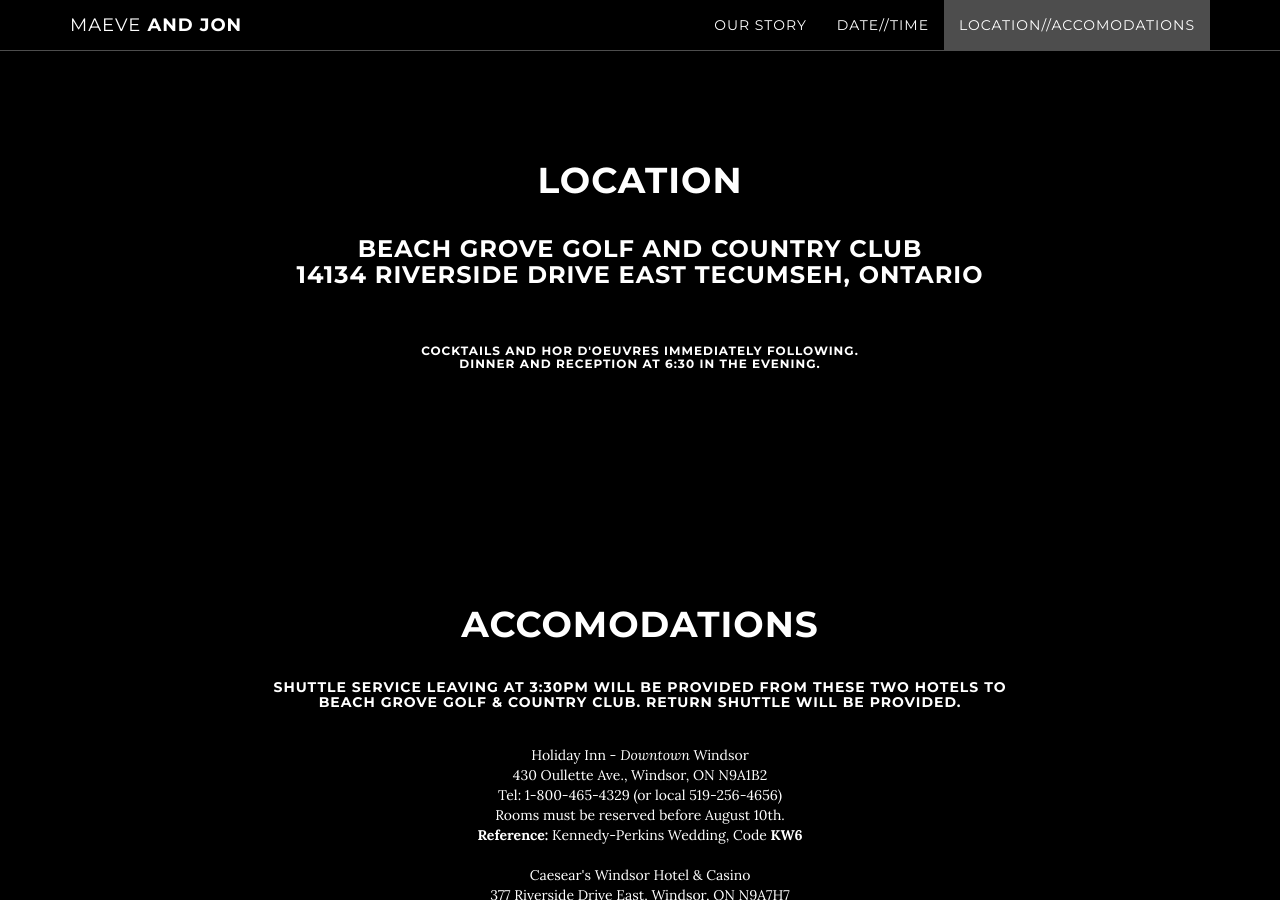
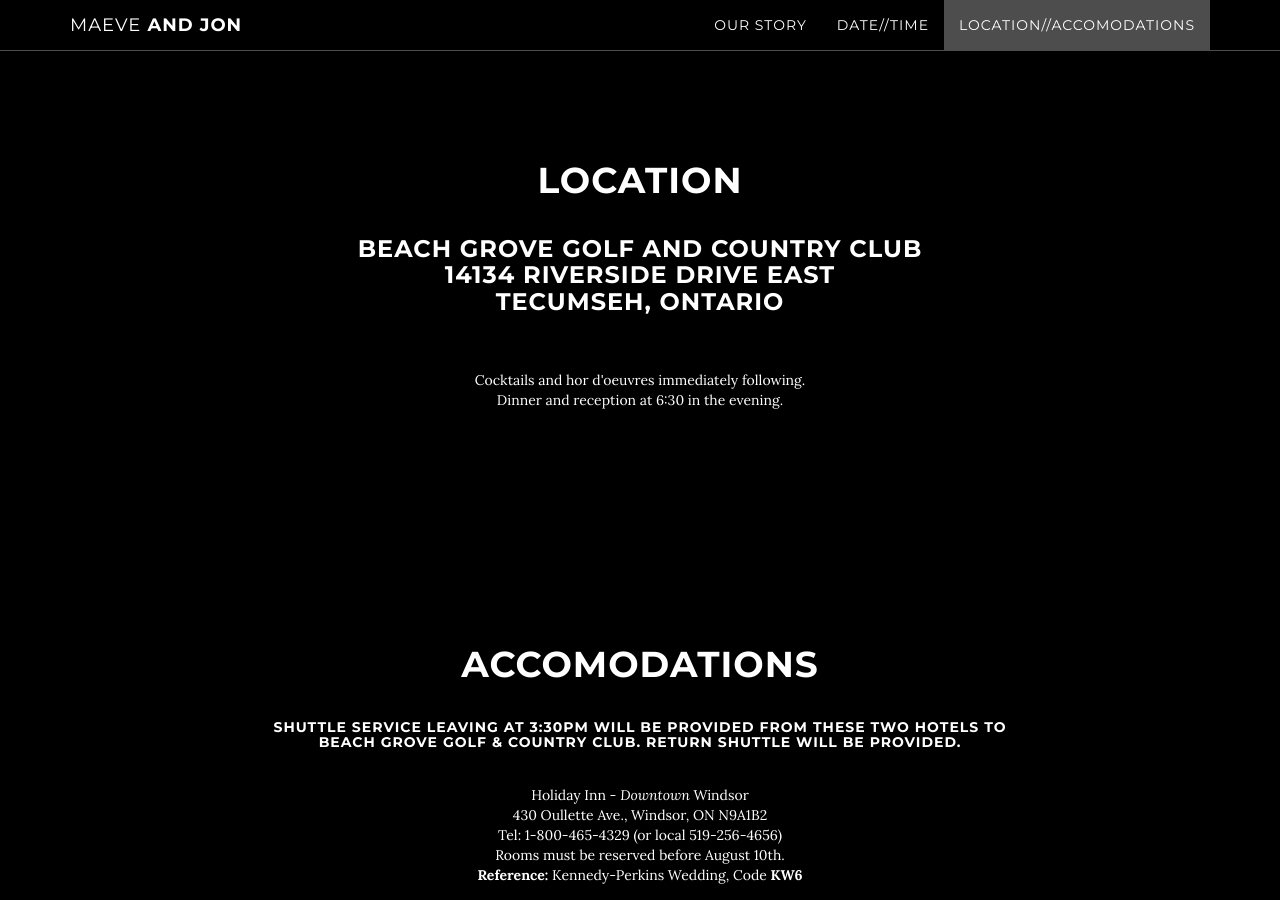
Before and after one commit to jonjperkins/static-wedding-site, a Jekyll site: the page built from index.html, in a window 1280 px wide and 900 px high, scrolled down 1983 px. Built offline with Jekyll 4.4.1, drawn with Linux system fonts in a browser that asks for light colours.

Commit message:
ChanChange location section formatting and font-family

```diff
--- a/_includes/contact.html
+++ b/_includes/contact.html
@@ -4,9 +4,10 @@
             <div class="col-lg-8 col-lg-offset-2">
                 <h1>Location</h1>
                 <p><h3>Beach Grove Golf and Country Club<br>
-                14134 Riverside Drive East Tecumseh, Ontario</h3><br>
-                <h6>Cocktails and hor d'oeuvres immediately following.<br>
-                Dinner and reception at 6:30 in the evening.</h6></p>
+                14134 Riverside Drive East<br>
+                Tecumseh, Ontario</h3><br>
+                Cocktails and hor d'oeuvres immediately following.<br>
+                Dinner and reception at 6:30 in the evening.</p>
 
             </div>
         </div>
```
